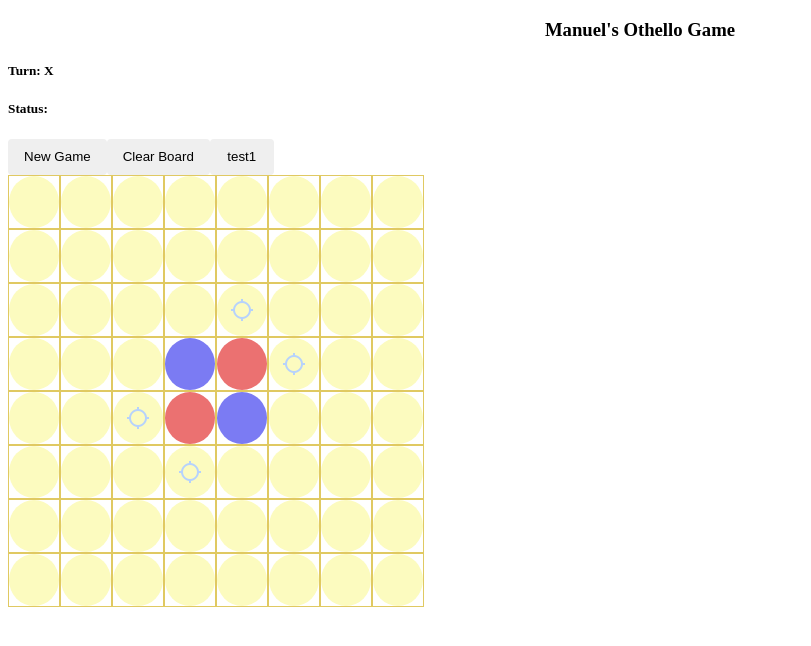
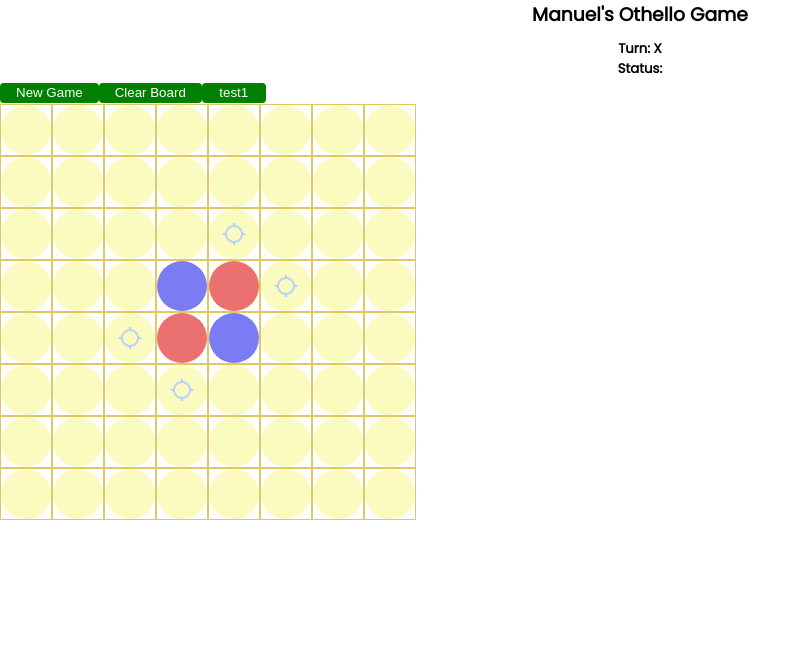
Before and after one commit to unimanuel/uniGames, an Angular app: page / in a window 1280 px wide. Shown: the top 646 px of the page, without its empty margins (0-811 px from the left). Built offline with nearby package versions, Linux system fonts and the light colour scheme.

Commit message:
more styles.

```diff
--- a/src/app/othello-board/othello-board.component.scss
+++ b/src/app/othello-board/othello-board.component.scss
@@ -14,4 +14,20 @@ app-square {
 
 h3 {
     text-align: center;
+    padding-bottom: 10px;
 }
+h5 {
+    text-align: center;
+}
+button {
+    line-height: 20px;
+    height: 20px;
+    background-color: green;
+    color: white;
+}
+.smallbutton {
+    vertical-align: middle;
+    width: 12px;
+    height: 12px;
+    font-size: 2em !important;
+}
--- a/src/styles.scss
+++ b/src/styles.scss
@@ -1 +1,34 @@
 /* You can add global styles to this file, and also import other style files */
+@import url("https://fonts.googleapis.com/css2?family=Poppins:wght@300;400&display=swap");
+
+* {
+  box-sizing: border-box;
+  margin: 0;
+  padding: 0;
+}
+
+body {
+  font-family: "Poppins", sans-serif;
+}
+
+.container {
+  max-width: 460px;
+  margin: 30px auto;
+  overflow: auto;
+  min-height: 300px;
+  border: 1px solid steelblue;
+  padding: 20px;
+  border-radius: 5px;
+}
+
+.buttoncontainer {
+    display: flex;
+    vertical-align: top;
+    justify-content: center;
+    min-height: 30px;
+}
+
+.infopane {
+    max-width: 416px;
+    border: 1px solid lightgray;
+}
```
